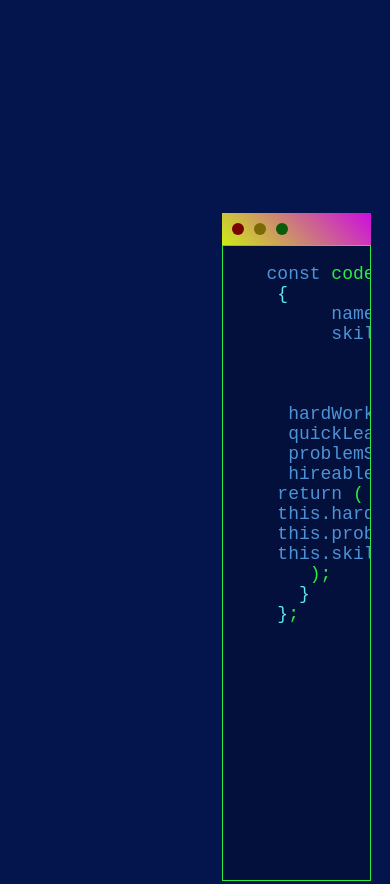
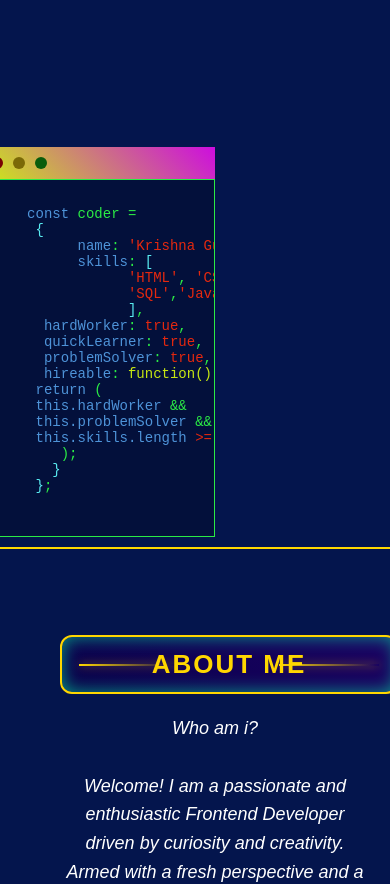
Before and after one commit to Krishna7905/Portfolio, a plain HTML site: page index.html in a window 390 px wide. Shown: the part 940-1824 px from the top of the page. Drawn offline with Linux system fonts and the light colour scheme.

Commit message:
Update styles.css

```diff
--- a/styles.css
+++ b/styles.css
@@ -279,6 +279,74 @@
    /* Brackets in green */
  }
 
+ /* Base styling for code container */
+.Code {
+   display: flex;
+   flex-wrap: wrap;
+   align-items: flex-end;
+   justify-content: flex-end;
+   height: 90%;
+   width: 95%;
+}
+
+/* Right content container */
+.right-container {
+   flex: 0 0 40%;
+   height: 90%;
+   overflow-y: auto;
+}
+
+/* Code block styling */
+.code-block {
+   border: 1px solid #2beb45;
+   background-color: #03103b;
+   color: #2beb45;
+   font-size: 18px;
+   height: calc(100% - 50px);
+   overflow-x: auto; /* Allows horizontal scrolling */
+}
+
+/* Responsive Design for Mobile Screens */
+@media (max-width: 768px) {
+   .Code {
+     width: 120%;
+        height: auto;
+        align-items: center;
+        margin-left: -30%;
+        justify-content: center;
+   }
+
+   .right-container {
+      width: 50%; /* Make container wider for better readability */
+      height: auto; /* Reduce height */
+      margin: 10px auto;
+   }
+
+   .code-block {
+      font-size: 16px; /* Slightly smaller font for mobile */
+      padding: 12px;
+      height: auto; /* Fit content */
+      overflow-y: auto; /* Allow scrolling when needed */
+   }
+}
+
+@media (max-width:648px){
+  .Code{
+    width: 180%;
+    margin-left: -50%;
+  }
+}
+@media (max-width: 618px){
+
+  .Code{
+
+    width: 150%;
+    /* margin-left: -10%; */
+  }
+  .code-block{
+    font-size: 14px;
+  }
+}
  /* about me  */
 
 
```
